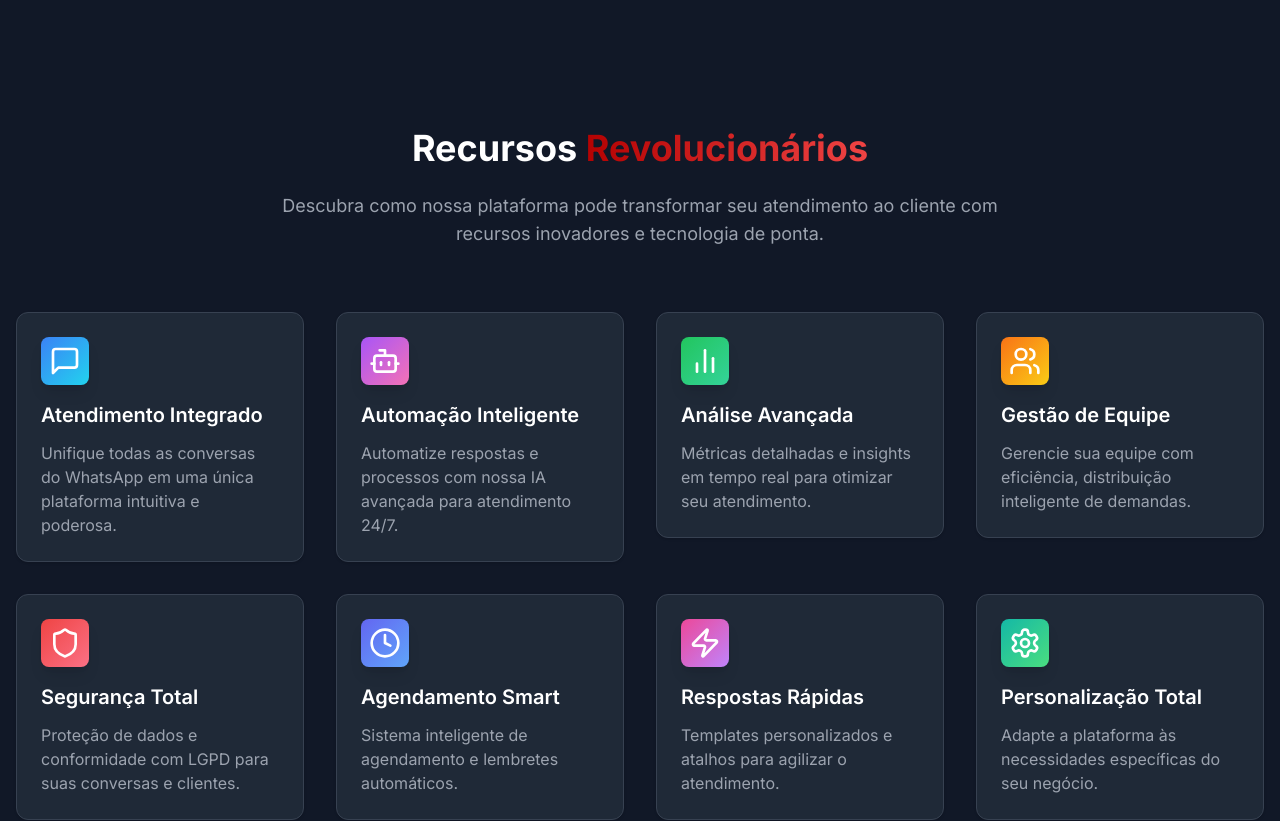
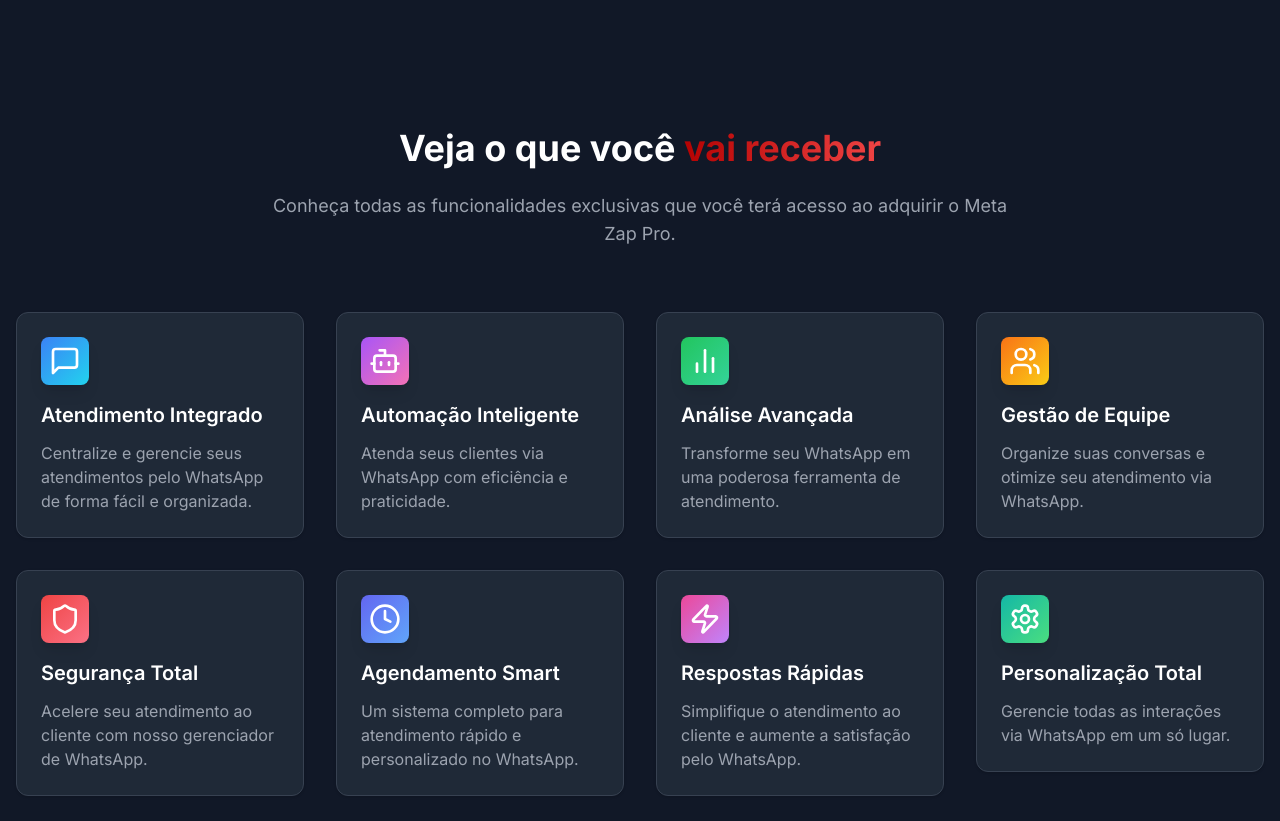
Before and after one commit to Alex900930/site-meta-zap, a Next.js app: page / in a window 1280 px wide. Shown: the part 800-1621 px from the top of the page. Built offline with nearby package versions, Linux system fonts and the light colour scheme.

Commit message:
ajustadas los servicios

```diff
--- a/src/app/components/Services.tsx
+++ b/src/app/components/Services.tsx
@@ -8,49 +8,49 @@ export default function Services() {
     {
       icon: <MessageSquare className="h-8 w-8" />,
       title: "Atendimento Integrado",
-      description: "Unifique todas as conversas do WhatsApp em uma única plataforma intuitiva e poderosa.",
+      description: "Centralize e gerencie seus atendimentos pelo WhatsApp de forma fácil e organizada.",
       gradient: "from-blue-500 to-cyan-400",
     },
     {
       icon: <Bot className="h-8 w-8" />,
       title: "Automação Inteligente",
-      description: "Automatize respostas e processos com nossa IA avançada para atendimento 24/7.",
+      description: "Atenda seus clientes via WhatsApp com eficiência e praticidade.",
       gradient: "from-purple-500 to-pink-400",
     },
     {
       icon: <BarChart2 className="h-8 w-8" />,
       title: "Análise Avançada",
-      description: "Métricas detalhadas e insights em tempo real para otimizar seu atendimento.",
+      description: "Transforme seu WhatsApp em uma poderosa ferramenta de atendimento.",
       gradient: "from-green-500 to-emerald-400",
     },
     {
       icon: <Users className="h-8 w-8" />,
       title: "Gestão de Equipe",
-      description: "Gerencie sua equipe com eficiência, distribuição inteligente de demandas.",
+      description: "Organize suas conversas e otimize seu atendimento via WhatsApp.",
       gradient: "from-orange-500 to-yellow-400",
     },
     {
       icon: <Shield className="h-8 w-8" />,
       title: "Segurança Total",
-      description: "Proteção de dados e conformidade com LGPD para suas conversas e clientes.",
+      description: "Acelere seu atendimento ao cliente com nosso gerenciador de WhatsApp.",
       gradient: "from-red-500 to-rose-400",
     },
     {
       icon: <Clock className="h-8 w-8" />,
       title: "Agendamento Smart",
-      description: "Sistema inteligente de agendamento e lembretes automáticos.",
+      description: "Um sistema completo para atendimento rápido e personalizado no WhatsApp.",
       gradient: "from-indigo-500 to-blue-400",
     },
     {
       icon: <Zap className="h-8 w-8" />,
       title: "Respostas Rápidas",
-      description: "Templates personalizados e atalhos para agilizar o atendimento.",
+      description: "Simplifique o atendimento ao cliente e aumente a satisfação pelo WhatsApp.",
       gradient: "from-pink-500 to-purple-400",
     },
     {
       icon: <Settings className="h-8 w-8" />,
       title: "Personalização Total",
-      description: "Adapte a plataforma às necessidades específicas do seu negócio.",
+      description: "Gerencie todas as interações via WhatsApp em um só lugar.",
       gradient: "from-teal-500 to-green-400",
     },
   ]
@@ -75,14 +75,13 @@ export default function Services() {
           className="text-center max-w-3xl mx-auto mb-16"
         >
           <h2 className="text-3xl md:text-4xl font-bold text-white mb-6">
-            Recursos
+            Veja o que você
             <span className="bg-gradient-to-r from-brand to-red-500 text-transparent bg-clip-text">
-              {" "}Revolucionários
+              {" "}vai receber
             </span>
           </h2>
           <p className="text-gray-400 text-lg">
-            Descubra como nossa plataforma pode transformar seu atendimento ao cliente
-            com recursos inovadores e tecnologia de ponta.
+            Conheça todas as funcionalidades exclusivas que você terá acesso ao adquirir o Meta Zap Pro.
           </p>
         </motion.div>
 
```
